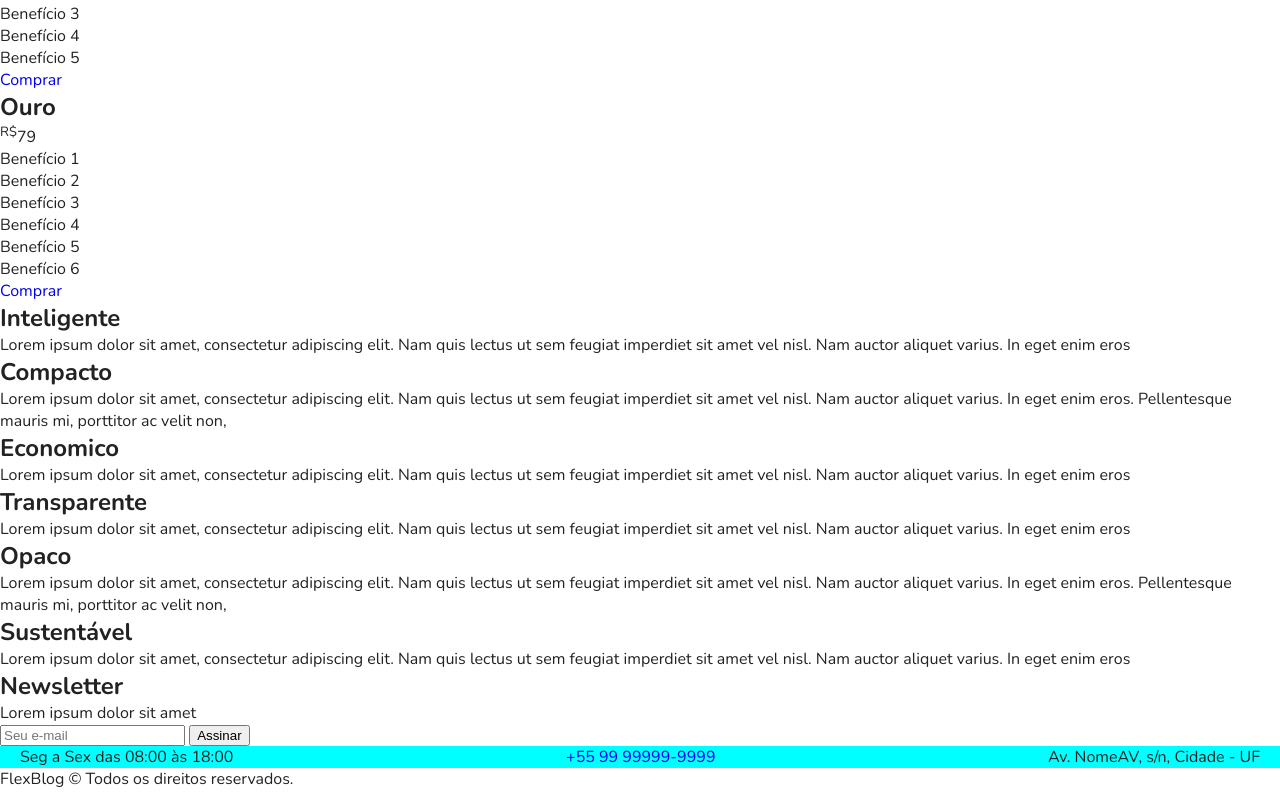
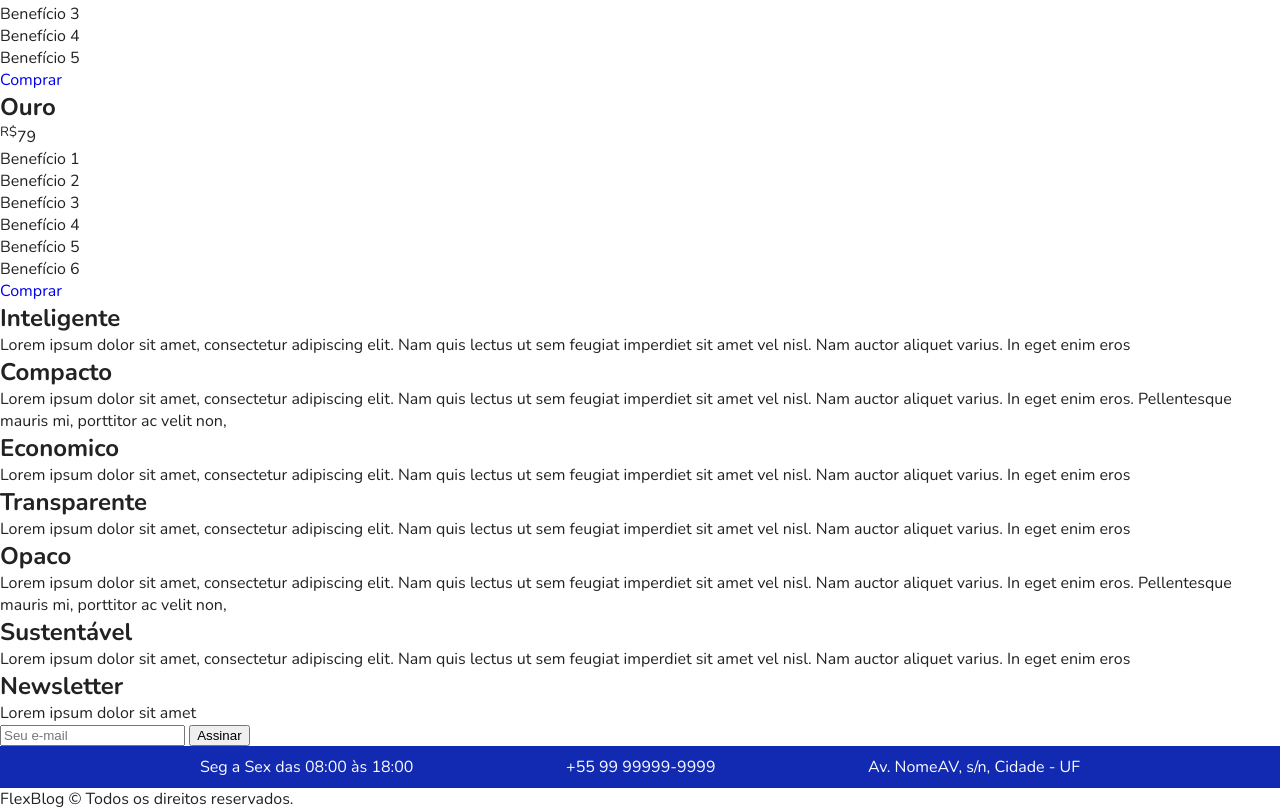
Before and after one commit to FredHorizon/flex-blog, a plain HTML site: page index.html in a window 1280 px wide. Shown: the part 3313-4123 px from the top of the page. Drawn offline with nearby package versions, Linux system fonts and the light colour scheme.

Commit message:
Configura o estilo do Superinfo

```diff
--- a/css/style.css
+++ b/css/style.css
@@ -25,20 +25,24 @@ img {
   max-width: 100%;
 }
 
-/* Exemplo do porque o border-box */
-/* p {
-  width: 100%;
-  background: #377ee9;
-  padding: 0 60px;
-} */
+.superinfo-bg {
+  background-color: #122ab2;
+  color: rgb(251, 253, 255);
+}
 
-.superinfo-bg {
-  background-color: aqua;
+.superinfo a {
+  color: rgb(251, 253, 255);
 }
 
 .superinfo {
-  padding: 0px 20px;
+  max-width: 900px;
+  margin: 0 auto;
   display: flex;
   justify-content: space-between;
-  align-items: baseline;
+  flex-wrap: wrap;
+  padding-top: 10px;
 }
+
+.superinfo p, .superinfo a {
+  margin: 0 10px 10px 10px;
+}
```
